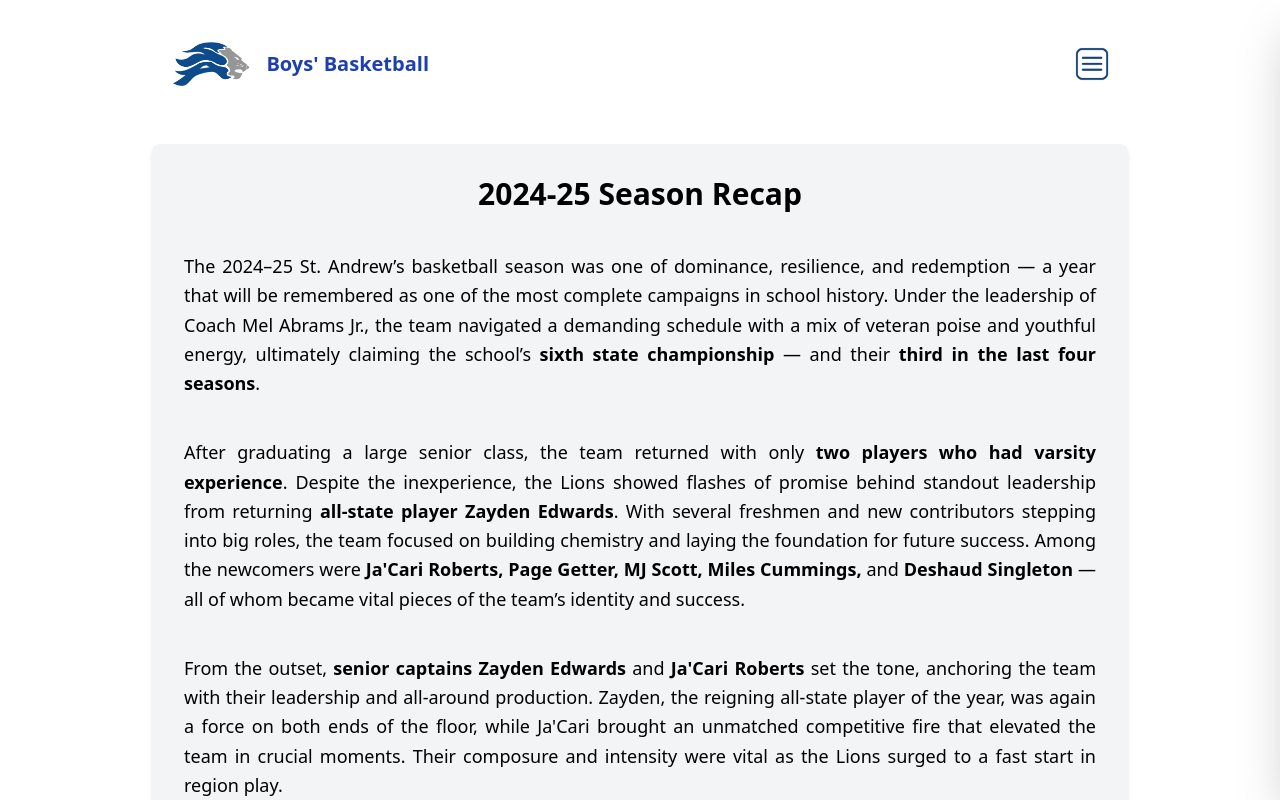
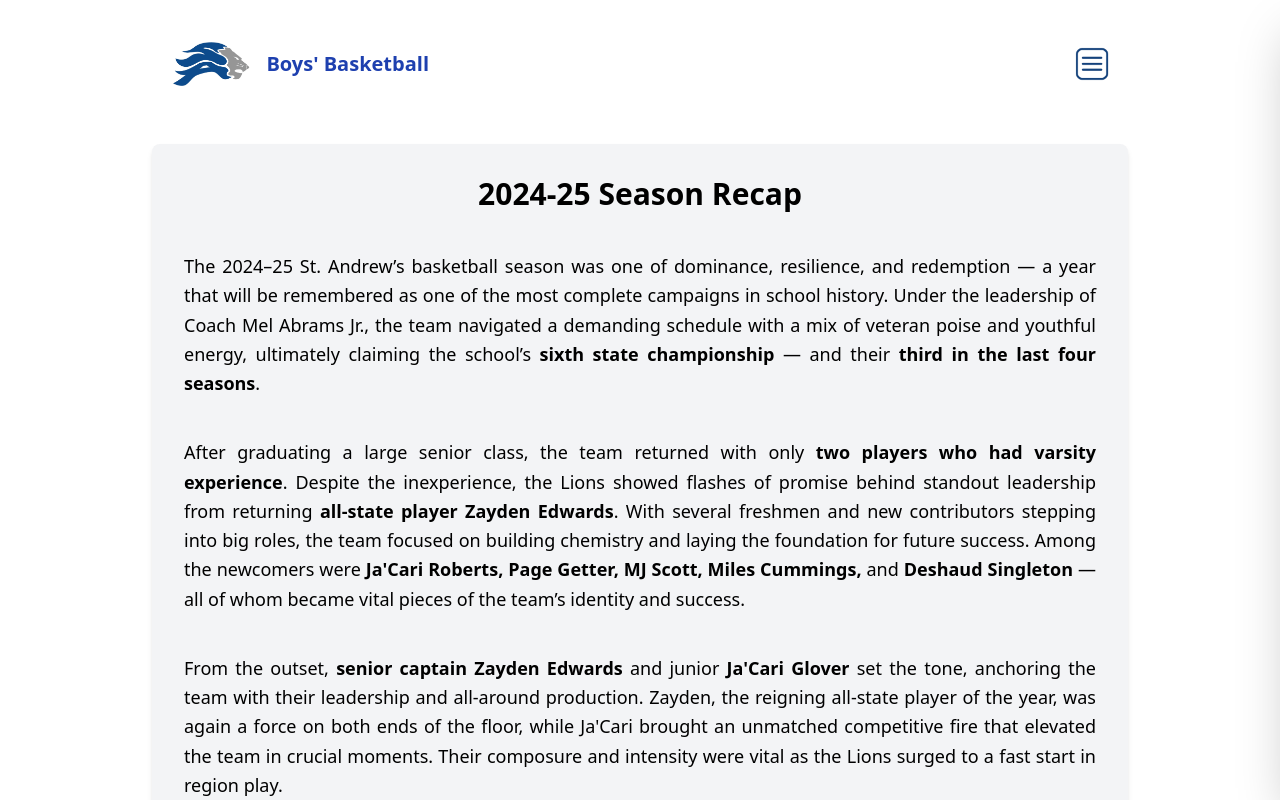
Before and after one commit to newonda1/st-andrews-basketball, a React (Vite) app: page /seasons/2024-25 in a window 1280 px wide. Shown: the top 800 px of the page. Built offline with nearby package versions, Linux system fonts and the light colour scheme.

Commit message:
Update Season2024_25.jsx

```diff
--- a/src/seasons/Season2024_25.jsx
+++ b/src/seasons/Season2024_25.jsx
@@ -111,7 +111,7 @@ function Season2024_25() {
         After graduating a large senior class, the team returned with only <strong>two players who had varsity experience</strong>. Despite the inexperience, the Lions showed flashes of promise behind standout leadership from returning <strong>all-state player Zayden Edwards</strong>. With several freshmen and new contributors stepping into big roles, the team focused on building chemistry and laying the foundation for future success. Among the newcomers were <strong>Ja'Cari Roberts, Page Getter, MJ Scott, Miles Cummings,</strong> and <strong>Deshaud Singleton</strong> — all of whom became vital pieces of the team’s identity and success.
       </p>
       <p className="text-lg leading-relaxed space-y-4 text-justify">
-        From the outset, <strong>senior captains Zayden Edwards</strong> and <strong>Ja'Cari Roberts</strong> set the tone, anchoring the team with their leadership and all-around production. Zayden, the reigning all-state player of the year, was again a force on both ends of the floor, while Ja'Cari brought an unmatched competitive fire that elevated the team in crucial moments. Their composure and intensity were vital as the Lions surged to a fast start in region play.
+        From the outset, <strong>senior captain Zayden Edwards</strong> and junior <strong>Ja'Cari Glover</strong> set the tone, anchoring the team with their leadership and all-around production. Zayden, the reigning all-state player of the year, was again a force on both ends of the floor, while Ja'Cari brought an unmatched competitive fire that elevated the team in crucial moments. Their composure and intensity were vital as the Lions surged to a fast start in region play.
       </p>
       <p className="text-lg leading-relaxed space-y-4 text-justify">
         The regular season featured a number of memorable battles. One of the most emphatic came in a statement win over longtime rival <strong>Beach High</strong>, where St. Andrew’s dismantled the Bulldogs with suffocating defense and transition offense, building a 30-point lead by the third quarter. However, not every night went the Lions’ way. In what was arguably their most humbling moment, the team suffered a <strong>heartbreaking blowout loss to Benedictine</strong>, exposing vulnerabilities and forcing the group to regroup mentally and physically. That setback proved to be a turning point.
```
